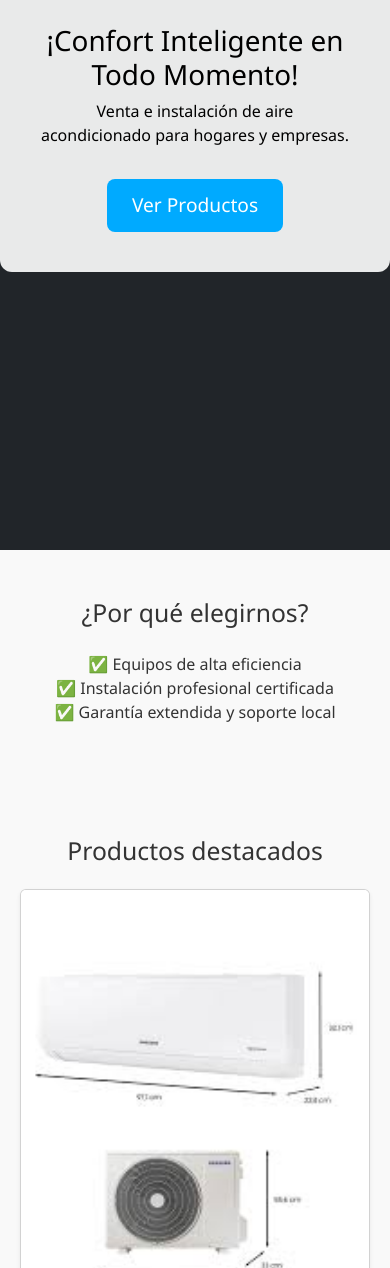
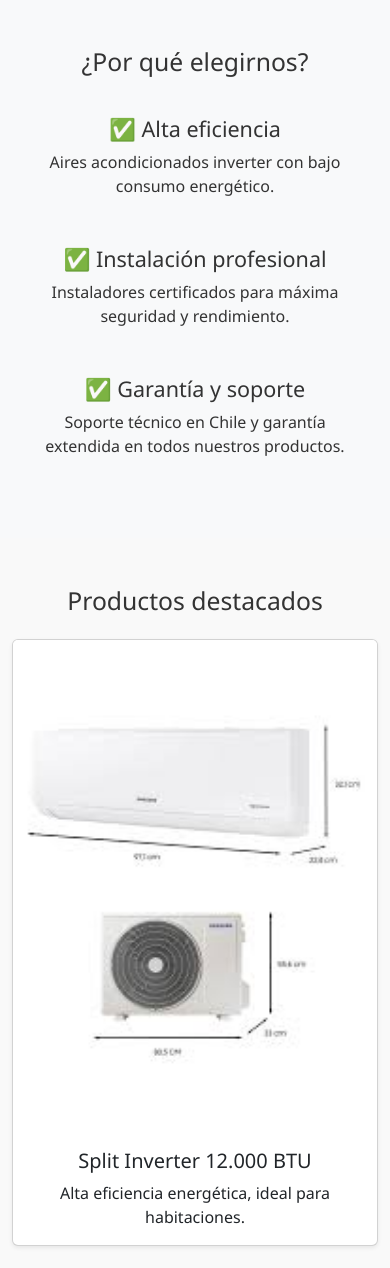
Before and after one commit to Dante0212/inicio, a Flask app: page / in a window 390 px wide. Shown: the part 294-1562 px from the top of the page. Run offline with Flask 2, Linux system fonts and the light colour scheme.

Commit message:
cambios hml e index2

```diff
--- a/templates/index.html
+++ b/templates/index.html
@@ -9,48 +9,89 @@
 </head>
 <body>
 
-  <section class="hero text-center text-white bg-dark py-5">
-    <div class="overlay">
-      <h1>¡Confort Inteligente en Todo Momento!</h1>
+  <!-- Carrusel como Banner -->
+  <div id="heroCarousel" class="carousel slide" data-bs-ride="carousel">
+    <div class="carousel-inner">
+      <div class="carousel-item active">
+        <img src="{{ url_for('static', filename='img/banner1.jpg') }}" class="d-block w-100" alt="Banner 1">
+        <div class="carousel-caption d-none d-md-block bg-dark bg-opacity-50 rounded p-3">
+          <h1 class="text-white">¡Confort Inteligente en Todo Momento!</h1>
           <p>Venta e instalación de aire acondicionado para hogares y empresas.</p>
-      <a href="productos" class="btn btn-light mt-3">Ver Productos</a>
+          <a href="productos" class="btn btn-primary">Ver Productos</a>
+        </div>
+      </div>
+      <div class="carousel-item">
+        <img src="{{ url_for('static', filename='img/banner2.jpg') }}" class="d-block w-100" alt="Banner 2">
+        <div class="carousel-caption d-none d-md-block bg-dark bg-opacity-50 rounded p-3">
+          <h1 class="text-white">Soluciones adaptadas a tu espacio</h1>
+          <p>Nos preocupamos por tu bienestar térmico.</p>
+        </div>
+      </div>
+    </div>
+    <button class="carousel-control-prev" type="button" data-bs-target="#heroCarousel" data-bs-slide="prev">
+      <span class="carousel-control-prev-icon"></span>
+    </button>
+    <button class="carousel-control-next" type="button" data-bs-target="#heroCarousel" data-bs-slide="next">
+      <span class="carousel-control-next-icon"></span>
+    </button>
+  </div>
+
+  <!-- Beneficios -->
+  <section id="beneficios" class="py-5 bg-light text-center">
+    <div class="container">
+      <h2 class="mb-4">¿Por qué elegirnos?</h2>
+      <div class="row">
+        <div class="col-md-4">
+          <div class="p-3">
+            <h4>✅ Alta eficiencia</h4>
+            <p>Aires acondicionados inverter con bajo consumo energético.</p>
+          </div>
+        </div>
+        <div class="col-md-4">
+          <div class="p-3">
+            <h4>✅ Instalación profesional</h4>
+            <p>Instaladores certificados para máxima seguridad y rendimiento.</p>
+          </div>
+        </div>
+        <div class="col-md-4">
+          <div class="p-3">
+            <h4>✅ Garantía y soporte</h4>
+            <p>Soporte técnico en Chile y garantía extendida en todos nuestros productos.</p>
+          </div>
+        </div>
+      </div>
     </div>
   </section>
 
-  <section id="beneficios" class="section container py-5">
-    <h2 class="text-center mb-4">¿Por qué elegirnos?</h2>
-    <ul class="list-unstyled text-center">
-      <li>✅ Equipos de alta eficiencia</li>
-      <li>✅ Instalación profesional certificada</li>
-      <li>✅ Garantía extendida y soporte local</li>
-    </ul>
-  </section>
-
-  <section id="productos" class="section container py-5">
+  <!-- Productos -->
+  <section id="productos" class="py-5">
+    <div class="container">
       <h2 class="text-center mb-4">Productos destacados</h2>
-    <div class="row justify-content-center">
+      <div class="row justify-content-center g-4">
         <div class="col-md-4 d-flex">
-        <div class="card flex-fill text-center shadow-sm">
+          <div class="card shadow-sm flex-fill h-100">
             <img src="{{ url_for('static', filename='img/descargar (1).jfif') }}" class="card-img-top" alt="Split 12.000 BTU">
-          <div class="card-body">
+            <div class="card-body text-center">
               <h5 class="card-title">Split Inverter 12.000 BTU</h5>
               <p class="card-text">Alta eficiencia energética, ideal para habitaciones.</p>
             </div>
           </div>
         </div>
         <div class="col-md-4 d-flex">
-        <div class="card flex-fill text-center shadow-sm">
+          <div class="card shadow-sm flex-fill h-100">
             <img src="{{ url_for('static', filename='img/aire2.jpg') }}" class="card-img-top" alt="Cassette 36.000 BTU">
-          <div class="card-body">
+            <div class="card-body text-center">
               <h5 class="card-title">Cassette 36.000 BTU</h5>
               <p class="card-text">Solución profesional para oficinas y comercios.</p>
             </div>
           </div>
         </div>
       </div>
+    </div>
   </section>
 
-  <section id="contacto" class="section bg-light py-5">
+  <!-- Formulario de contacto -->
+  <section id="contacto" class="bg-light py-5">
     <div class="container">
       <h2 class="text-center mb-4">Solicita una cotización</h2>
       <div class="row justify-content-center">
@@ -75,10 +116,12 @@
     </div>
   </section>
 
+  <!-- Footer -->
   <footer class="bg-dark text-white text-center py-3">
     <p>&copy; 2025 AirePro. Todos los derechos reservados.</p>
   </footer>
 
+  <!-- Bootstrap JS -->
   <script src="https://cdn.jsdelivr.net/npm/bootstrap@5.3.3/dist/js/bootstrap.bundle.min.js"></script>
 </body>
 </html>
```
Lines whose indentation alone changed are shown as unchanged.
